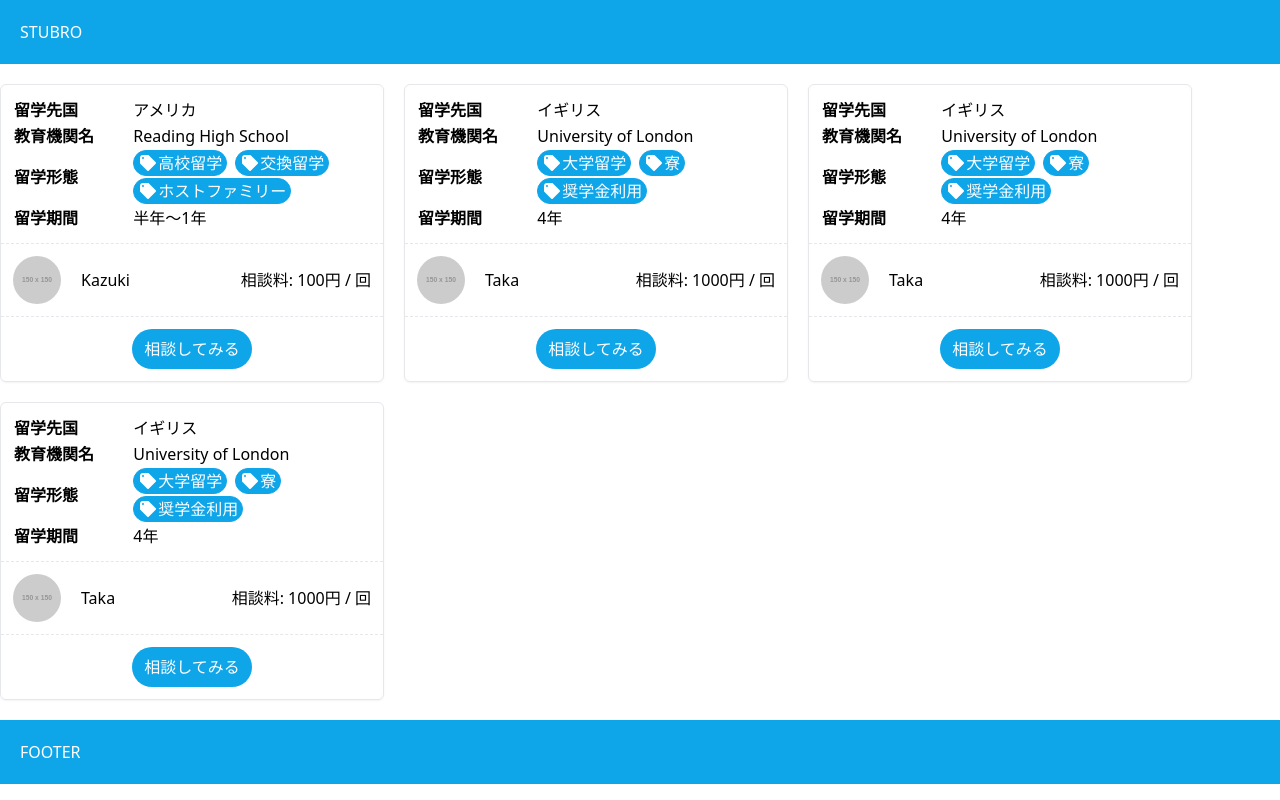
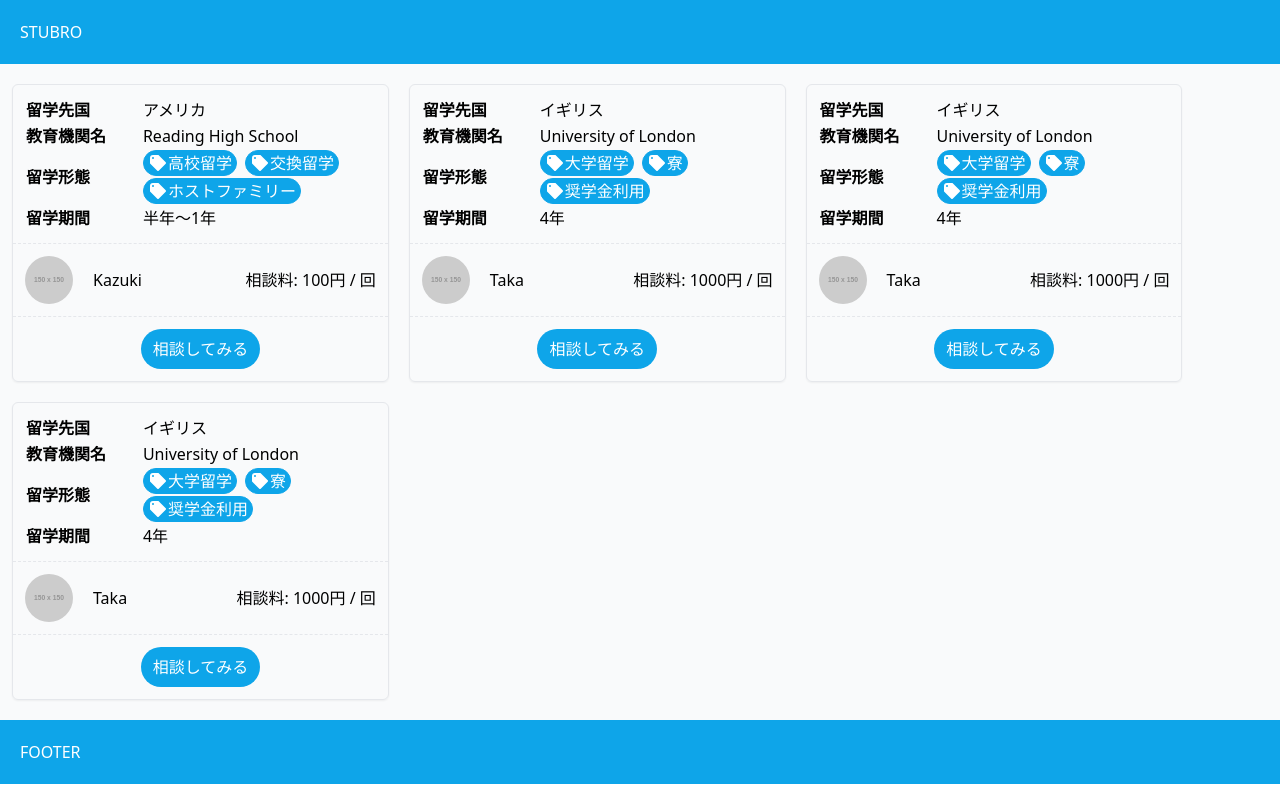
Before and after one commit to kazukitaninaka/stubro, a Next.js app in the folder app/: page / in a window 1280 px wide. Built offline with nearby package versions, Linux system fonts and the light colour scheme.

Commit message:
fix in style of Layout

```diff
--- a/app/components/Layout.tsx
+++ b/app/components/Layout.tsx
@@ -6,7 +6,9 @@ export default function Layout({ children }: { children: ReactNode }) {
       <header className="bg-sky-500 p-5 text-white">
         <h1>STUBRO</h1>
       </header>
-      <div className="container mx-auto py-5">{children}</div>
+      <div className="bg-gray-50">
+        <div className="container mx-auto py-5 px-3">{children}</div>
+      </div>
       <footer className="bg-sky-500 p-5 text-white">FOOTER</footer>
     </div>
   );
```
